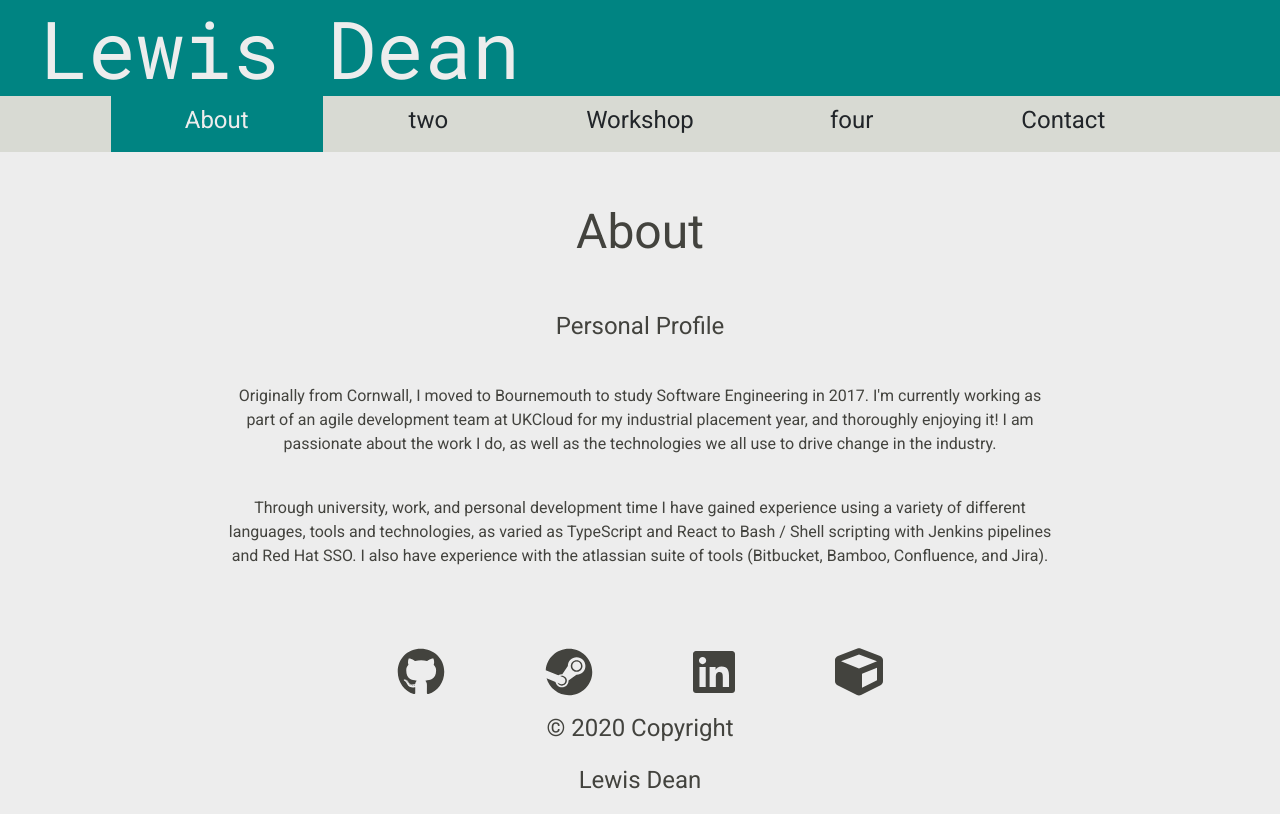
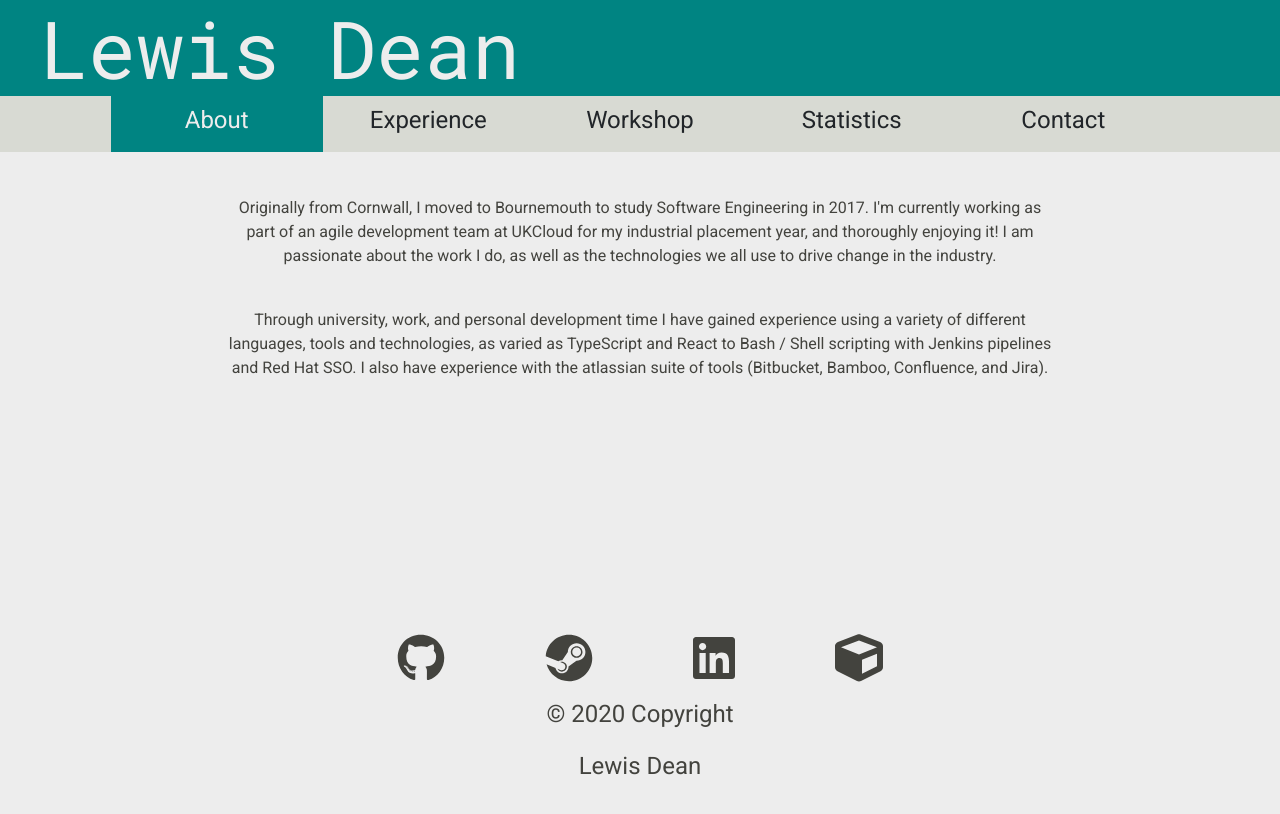
Before and after one commit to lewisdean731/lewisdean-dot-me, a React (Create React App) app: page / in a window 1280 px wide. Shown: the top 814 px of the page. Built offline with nearby package versions, Linux system fonts and the light colour scheme.

Commit message:
chore: more cleaning up

```diff
--- a/src/components/Texts/TextParagraph/TextParagraph.module.scss
+++ b/src/components/Texts/TextParagraph/TextParagraph.module.scss
@@ -14,6 +14,6 @@
 
 @media (min-width: 1920px) {
   .TextSubheader {
-    font-size: 1.5em;
+    font-size: 2em;
   }
 }
--- a/src/components/UI/Navigation/NavigationItems/NavigationItems.js
+++ b/src/components/UI/Navigation/NavigationItems/NavigationItems.js
@@ -11,13 +11,13 @@ const NavigationItems = props => {
         About
       </NavigationItem>
       <NavigationItem clicked={props.clicked} active={props.active}>
-        two
+        Experience
       </NavigationItem>
       <NavigationItem clicked={props.clicked} active={props.active}>
         Workshop
       </NavigationItem>
       <NavigationItem clicked={props.clicked} active={props.active}>
-        four
+        Statistics
       </NavigationItem>
       <NavigationItem clicked={props.clicked} active={props.active}>
         Contact
--- a/src/components/UI/SideDrawer/SideDrawer.js
+++ b/src/components/UI/SideDrawer/SideDrawer.js
@@ -16,13 +16,13 @@ const sideDrawer = props => {
           About
         </NavigationItem>
         <NavigationItem clicked={props.clicked} active={props.active}>
-          two
+          Experience
         </NavigationItem>
         <NavigationItem clicked={props.clicked} active={props.active}>
           Workshop
         </NavigationItem>
         <NavigationItem clicked={props.clicked} active={props.active}>
-          four
+          Statistics
         </NavigationItem>
         <NavigationItem clicked={props.clicked} active={props.active}>
           Contact
--- a/src/components/WorkshopItem/WorkshopItem/WorkshopItem.js
+++ b/src/components/WorkshopItem/WorkshopItem/WorkshopItem.js
@@ -2,9 +2,7 @@ import React from "react";
 import { Row, Col, Button } from "react-bootstrap";
 import TextHeader from "../../Texts/TextHeader/TextHeader";
 import TextParagraph from "../../Texts/TextParagraph/TextParagraph";
-import Aux from "../../../hoc/Aux";
 import Classes from "./WorkshopItem.module.scss";
-import TextSubheader from "../../Texts/TextParagraph/TextParagraph";
 
 const WorkshopItem = props => {
   return (
@@ -26,7 +24,7 @@ const WorkshopItem = props => {
         </Col>
         <Col>
           <TextHeader>{props.title}</TextHeader>
-          <TextParagraph>
+          <TextParagraph FullWidth>
             {props.description}
             <hr />
           </TextParagraph>
--- a/src/components/WorkshopItem/WorkshopItem/WorkshopItem.module.scss
+++ b/src/components/WorkshopItem/WorkshopItem/WorkshopItem.module.scss
@@ -1,9 +1,13 @@
 @import "../../../styles/resources.scss";
 
 .WorkshopItem {
+  border-radius: 0em;
+  background-color: $colour-light-grey;
   padding: 1em;
-  border-radius: 2em;
-  background-color: $colour-light-grey;
+
+}
+
+.SketchfabEmbed {
 }
 
 .Button {
--- a/src/containers/Layout/About/About.js
+++ b/src/containers/Layout/About/About.js
@@ -7,16 +7,6 @@ import TextParagraph from "../../../components/Texts/TextParagraph/TextParagraph
 const about = () => {
   return (
     <div>
-      <Row>
-        <Col>
-          <TextHeader>About</TextHeader>
-        </Col>
-      </Row>
-      <Row>
-        <Col>
-          <TextSubheader>Personal Profile</TextSubheader>
-        </Col>
-      </Row>
       <Row>
         <Col></Col>
         <Col md={8}>
--- a/src/containers/Layout/Layout.js
+++ b/src/containers/Layout/Layout.js
@@ -21,11 +21,11 @@ class Layout extends Component {
     switch (this.state.activenavItem) {
       case "About":
         return <About />;
-      case "two":
+      case "Experience":
         return <UnderConstruction />;
       case "Workshop":
         return <Workshop />;
-      case "four":
+      case "Statistics":
         return <UnderConstruction />;
       case "Contact":
         return <UnderConstruction />;
```
